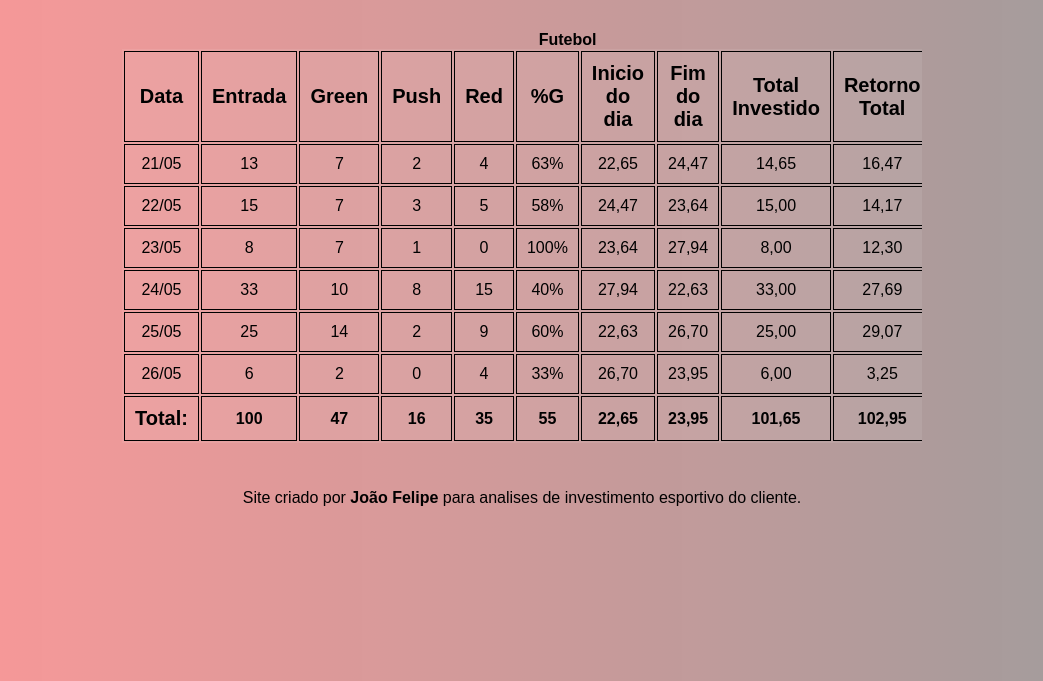
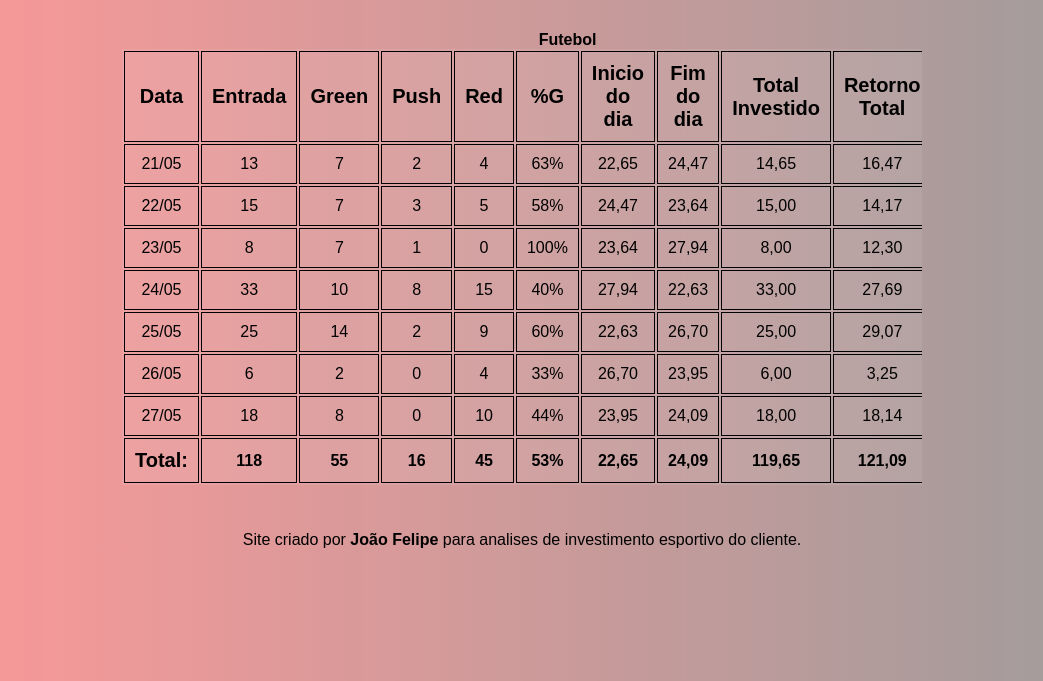
Before and after one commit to joaofelipecode/Relatorio, a plain HTML site: page index.html in a window 1280 px wide. Shown: the part 119-800 px from the top of the page, without its empty margins (118-1161 px from the left). Drawn offline with Linux system fonts and the light colour scheme.

Commit message:
atualização:27/05

```diff
--- a/index.html
+++ b/index.html
@@ -111,20 +111,33 @@
                                     <td>3,25</td>
                                     <td>-2,75</td>
                                 </tr>
+                                <tr>
+                                    <td>27/05</td>
+                                    <td>18</td>
+                                    <td>8</td>
+                                    <td>0</td>
+                                    <td>10</td>
+                                    <td id="porc">44%</td>
+                                    <td>23,95</td>
+                                    <td>24,09</td>
+                                    <td>18,00</td>
+                                    <td>18,14</td>
+                                    <td>0,14</td>
+                                </tr>
                             </tbody>
                             <tfoot>
                                 <tr>
                                     <th id="txt">Total:</th>
-                                    <td id="total">100</td>
-                                    <td id="total">47</td>
+                                    <td id="total">118</td>
+                                    <td id="total">55</td>
                                     <td id="total">16</td>
-                                    <td id="total">35</td>
-                                    <td id="total">55</td>
+                                    <td id="total">45</td>
+                                    <td id="total">53%</td>
                                     <td id="total">22,65</td>
-                                    <td id="total">23,95</td>
-                                    <td id="total">101,65</td>
-                                    <td id="total">102,95</td>
-                                    <td id="total">1,30</td>
+                                    <td id="total">24,09</td>
+                                    <td id="total">119,65</td>
+                                    <td id="total">121,09</td>
+                                    <td id="total">1,44</td>
                                 </tr>
                             </tfoot>
                         </table>
```
